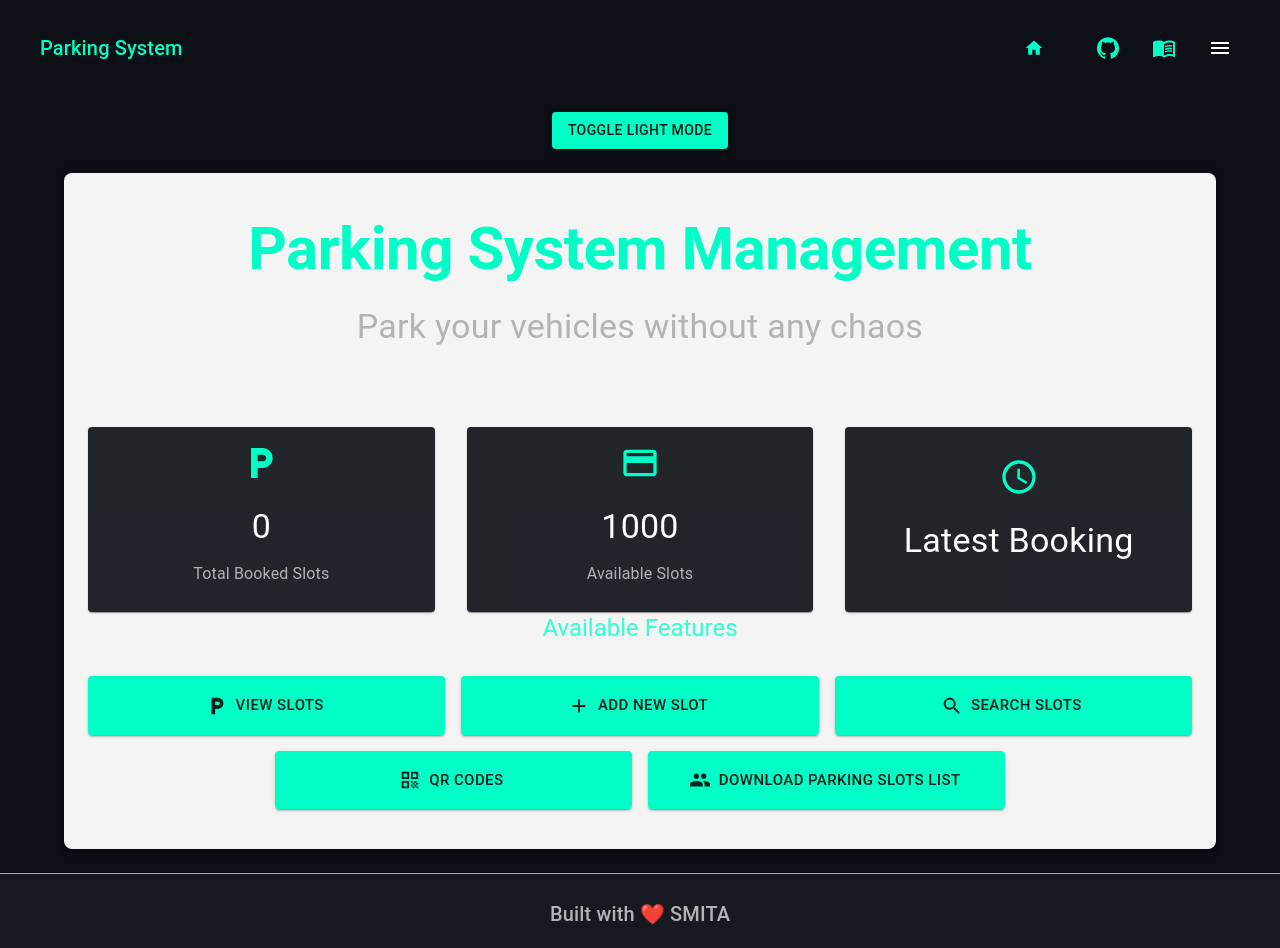
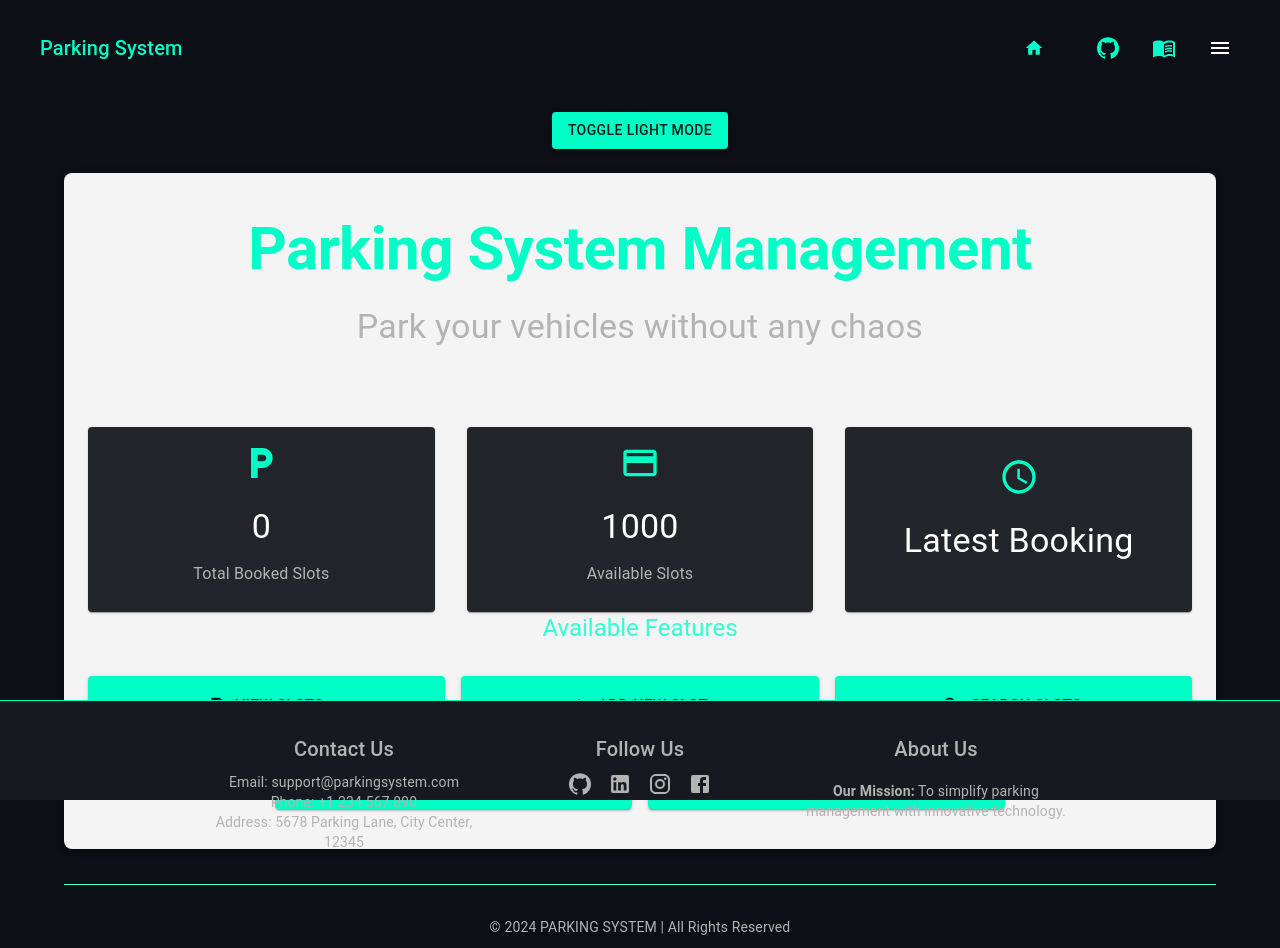
Before and after one commit to smita0t7/parking_system, a React (Create React App) app in the folder client/: page / in a window 1280 px wide. Shown: the top 948 px of the page. After the commit the page ends 873 px from the top, so only its background shows below. Built offline with nearby package versions, Linux system fonts and the light colour scheme; no server answers.

Commit message:
code run successfuly

```diff
--- a/client/src/components/Footer.js
+++ b/client/src/components/Footer.js
@@ -1,27 +1,123 @@
 // src/components/Footer.js
 import React from 'react';
-import { Box, Typography } from '@mui/material';
+import { Box, Typography, Grid, Divider, Link, Container } from '@mui/material';
+import { GitHub, LinkedIn, Instagram, Facebook } from '@mui/icons-material';
 
 const Footer = () => (
   <Box
     component="footer"
     sx={{
-      position: 'relative', // Ensures no overlap
+      bottom: 0,
       bgcolor: 'background.paper',
       color: 'text.secondary',
-      py: 3,
+      py: 4,
       width: '100%',
       textAlign: 'center',
-      borderTop: theme => `1px solid ${theme.palette.primary.main}`,
-      mt: 'auto', // Pushes footer to the bottom when content is less
+      maxHeight: '100px',
+      borderTop: (theme) => `1px solid ${theme.palette.primary.main}`,
     }}
   >
-    <Typography variant="h6" gutterBottom>
-      Built with ❤️ SMITA
-    </Typography>
-    <Typography variant="body2" sx={{ mt: 2 }}>
-      © {new Date().getFullYear()} Smita | All Rights Reserved
-    </Typography>
+    <Container maxWidth="lg">
+      <Grid container spacing={4} justifyContent="center">
+        {/* Contact Info */}
+        <Grid item xs={12} sm={6} md={3}>
+          <Typography variant="h6" color="inherit" gutterBottom>
+            Contact Us
+          </Typography>
+          <Typography variant="body2" color="inherit">
+            Email: support@parkingsystem.com
+          </Typography>
+          <Typography variant="body2" color="inherit">
+            Phone: +1 234 567 890
+          </Typography>
+          <Typography variant="body2" color="inherit">
+            Address: 5678 Parking Lane, City Center, 12345
+          </Typography>
+        </Grid>
+
+        {/* Social Media Links */}
+        <Grid item xs={12} sm={6} md={3}>
+          <Typography variant="h6" color="inherit" gutterBottom>
+            Follow Us
+          </Typography>
+          <Box display="flex" justifyContent="center" gap={2}>
+            <Link
+              component="a"
+              href="https://github.com/smita0t7"
+              target="_blank"
+              rel="noopener noreferrer"
+              sx={{
+                color: 'inherit',
+                '&:hover': {
+                  color: 'primary.light',
+                },
+              }}
+            >
+              <GitHub />
+            </Link>
+            <Link
+              component="a"
+              href="https://www.linkedin.com/in/smita-sarangi-564021327/"
+              target="_blank"
+              rel="noopener noreferrer"
+              sx={{
+                color: 'inherit',
+                '&:hover': {
+                  color: 'primary.light',
+                },
+              }}
+            >
+              <LinkedIn />
+            </Link>
+            <Link
+              component="a"
+              href="https://www.instagram.com"
+              target="_blank"
+              rel="noopener noreferrer"
+              sx={{
+                color: 'inherit',
+                '&:hover': {
+                  color: 'primary.light',
+                },
+              }}
+            >
+              <Instagram />
+            </Link>
+            <Link
+              component="a"
+              href="https://www.facebook.com"
+              target="_blank"
+              rel="noopener noreferrer"
+              sx={{
+                color: 'inherit',
+                '&:hover': {
+                  color: 'primary.light',
+                },
+              }}
+            >
+              <Facebook />
+            </Link>
+          </Box>
+        </Grid>
+
+        {/* About Us */}
+        <Grid item xs={12} sm={6} md={3}>
+          <Typography variant="h6" color="inherit" gutterBottom>
+            About Us
+          </Typography>
+          <Typography variant="body2" color="inherit" mt={2}>
+            <b>Our Mission:</b> To simplify parking management with innovative technology.
+          </Typography>
+        </Grid>
+      </Grid>
+
+      <Divider sx={{ my: 4, bgcolor: 'primary.light' }} />
+
+
+      <Typography variant="body2" sx={{ mt: 2 }}>
+        © {new Date().getFullYear()} PARKING SYSTEM | All Rights Reserved
+      </Typography>
+    </Container>
   </Box>
 );
 
```
